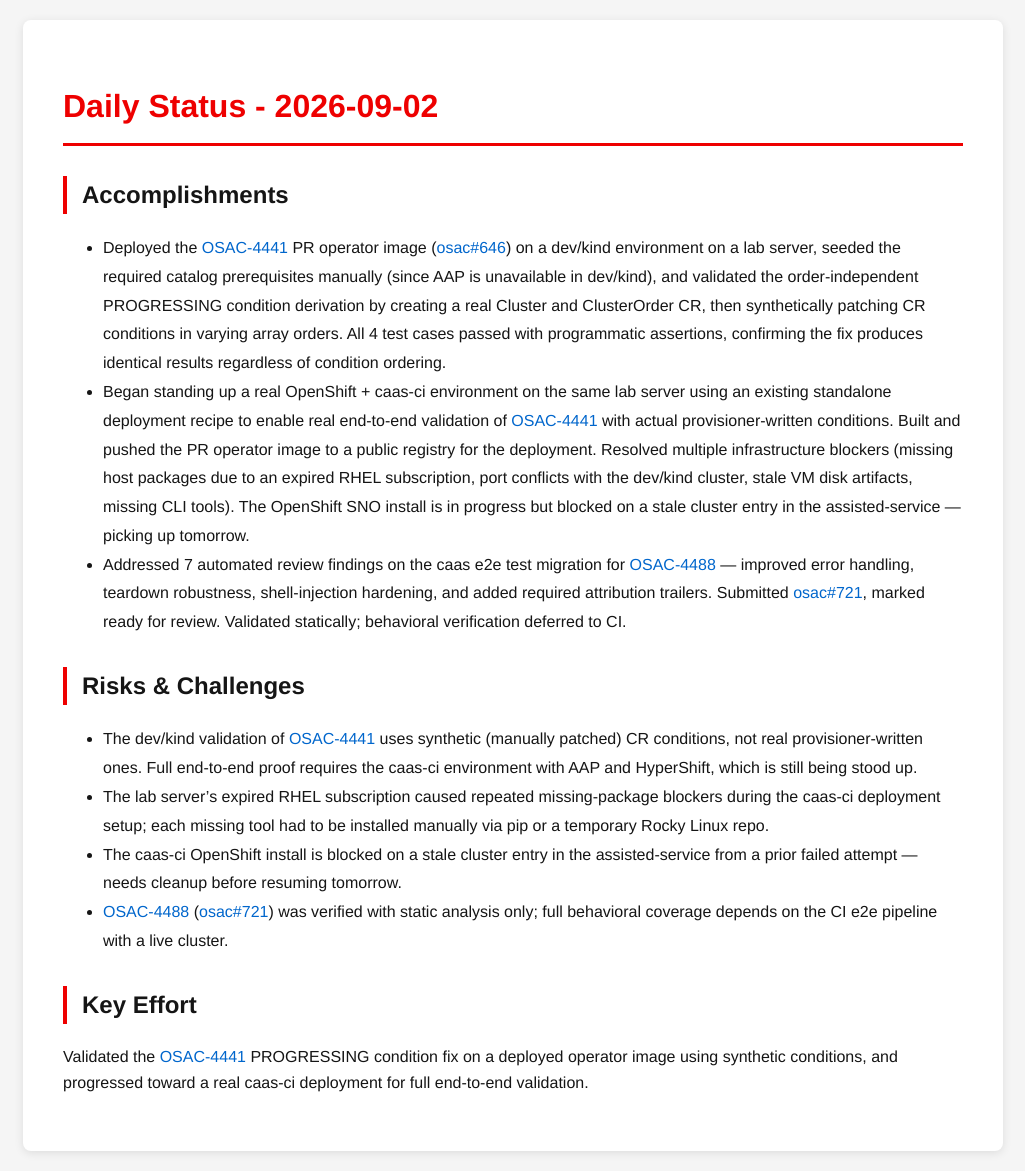
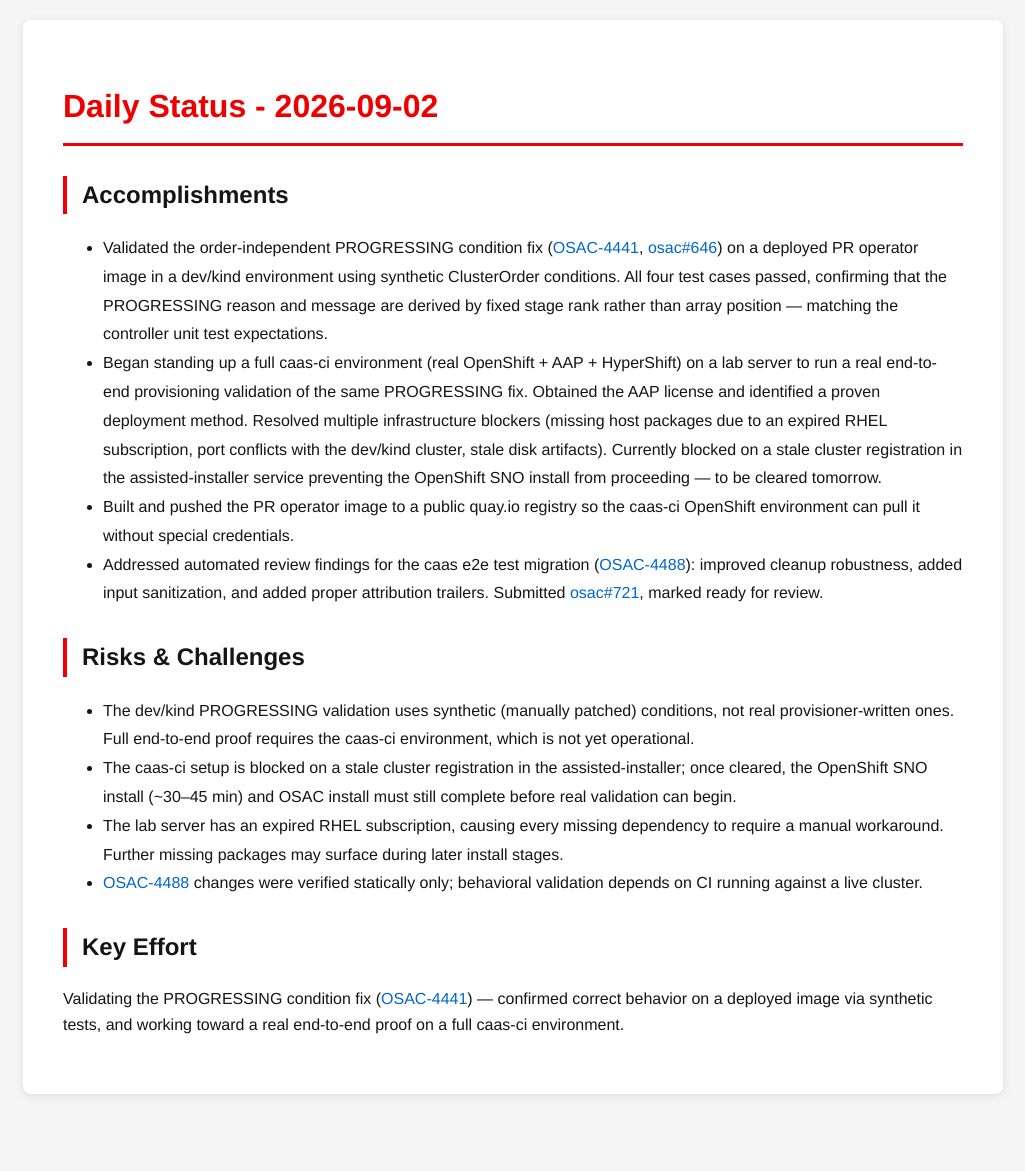
Before and after one commit to tzvatot/daily-status, a Jekyll site: the page built from 2026-09-02.md, in a window 1280 px wide. Shown: the whole page, without its empty margins (127-1152 px from the left). Built offline with Jekyll 4.4.1, drawn with Linux system fonts in a browser that asks for light colours; after the commit the page ends 1114 px from its top, so only the background shows below that.

Commit message:
Daily status update - 2026-09-02

```diff
--- a/2026-09-02.md
+++ b/2026-09-02.md
@@ -7,15 +7,16 @@ date: 2026-09-02
 # Daily Status - 2026-09-02
 
 ## Accomplishments
-- Deployed the [OSAC-4441](https://redhat.atlassian.net/browse/OSAC-4441) PR operator image ([osac#646](https://github.com/osac-project/osac/pull/646)) on a dev/kind environment on a lab server, seeded the required catalog prerequisites manually (since AAP is unavailable in dev/kind), and validated the order-independent PROGRESSING condition derivation by creating a real Cluster and ClusterOrder CR, then synthetically patching CR conditions in varying array orders. All 4 test cases passed with programmatic assertions, confirming the fix produces identical results regardless of condition ordering.
-- Began standing up a real OpenShift + caas-ci environment on the same lab server using an existing standalone deployment recipe to enable real end-to-end validation of [OSAC-4441](https://redhat.atlassian.net/browse/OSAC-4441) with actual provisioner-written conditions. Built and pushed the PR operator image to a public registry for the deployment. Resolved multiple infrastructure blockers (missing host packages due to an expired RHEL subscription, port conflicts with the dev/kind cluster, stale VM disk artifacts, missing CLI tools). The OpenShift SNO install is in progress but blocked on a stale cluster entry in the assisted-service — picking up tomorrow.
-- Addressed 7 automated review findings on the caas e2e test migration for [OSAC-4488](https://redhat.atlassian.net/browse/OSAC-4488) — improved error handling, teardown robustness, shell-injection hardening, and added required attribution trailers. Submitted [osac#721](https://github.com/osac-project/osac/pull/721), marked ready for review. Validated statically; behavioral verification deferred to CI.
+- Validated the order-independent PROGRESSING condition fix ([OSAC-4441](https://redhat.atlassian.net/browse/OSAC-4441), [osac#646](https://github.com/osac-project/osac/pull/646)) on a deployed PR operator image in a dev/kind environment using synthetic ClusterOrder conditions. All four test cases passed, confirming that the PROGRESSING reason and message are derived by fixed stage rank rather than array position — matching the controller unit test expectations.
+- Began standing up a full caas-ci environment (real OpenShift + AAP + HyperShift) on a lab server to run a real end-to-end provisioning validation of the same PROGRESSING fix. Obtained the AAP license and identified a proven deployment method. Resolved multiple infrastructure blockers (missing host packages due to an expired RHEL subscription, port conflicts with the dev/kind cluster, stale disk artifacts). Currently blocked on a stale cluster registration in the assisted-installer service preventing the OpenShift SNO install from proceeding — to be cleared tomorrow.
+- Built and pushed the PR operator image to a public quay.io registry so the caas-ci OpenShift environment can pull it without special credentials.
+- Addressed automated review findings for the caas e2e test migration ([OSAC-4488](https://redhat.atlassian.net/browse/OSAC-4488)): improved cleanup robustness, added input sanitization, and added proper attribution trailers. Submitted [osac#721](https://github.com/osac-project/osac/pull/721), marked ready for review.
 
 ## Risks & Challenges
-- The dev/kind validation of [OSAC-4441](https://redhat.atlassian.net/browse/OSAC-4441) uses synthetic (manually patched) CR conditions, not real provisioner-written ones. Full end-to-end proof requires the caas-ci environment with AAP and HyperShift, which is still being stood up.
-- The lab server's expired RHEL subscription caused repeated missing-package blockers during the caas-ci deployment setup; each missing tool had to be installed manually via pip or a temporary Rocky Linux repo.
-- The caas-ci OpenShift install is blocked on a stale cluster entry in the assisted-service from a prior failed attempt — needs cleanup before resuming tomorrow.
-- [OSAC-4488](https://redhat.atlassian.net/browse/OSAC-4488) ([osac#721](https://github.com/osac-project/osac/pull/721)) was verified with static analysis only; full behavioral coverage depends on the CI e2e pipeline with a live cluster.
+- The dev/kind PROGRESSING validation uses synthetic (manually patched) conditions, not real provisioner-written ones. Full end-to-end proof requires the caas-ci environment, which is not yet operational.
+- The caas-ci setup is blocked on a stale cluster registration in the assisted-installer; once cleared, the OpenShift SNO install (~30–45 min) and OSAC install must still complete before real validation can begin.
+- The lab server has an expired RHEL subscription, causing every missing dependency to require a manual workaround. Further missing packages may surface during later install stages.
+- [OSAC-4488](https://redhat.atlassian.net/browse/OSAC-4488) changes were verified statically only; behavioral validation depends on CI running against a live cluster.
 
 ## Key Effort
-Validated the [OSAC-4441](https://redhat.atlassian.net/browse/OSAC-4441) PROGRESSING condition fix on a deployed operator image using synthetic conditions, and progressed toward a real caas-ci deployment for full end-to-end validation.
+Validating the PROGRESSING condition fix ([OSAC-4441](https://redhat.atlassian.net/browse/OSAC-4441)) — confirmed correct behavior on a deployed image via synthetic tests, and working toward a real end-to-end proof on a full caas-ci environment.
```
